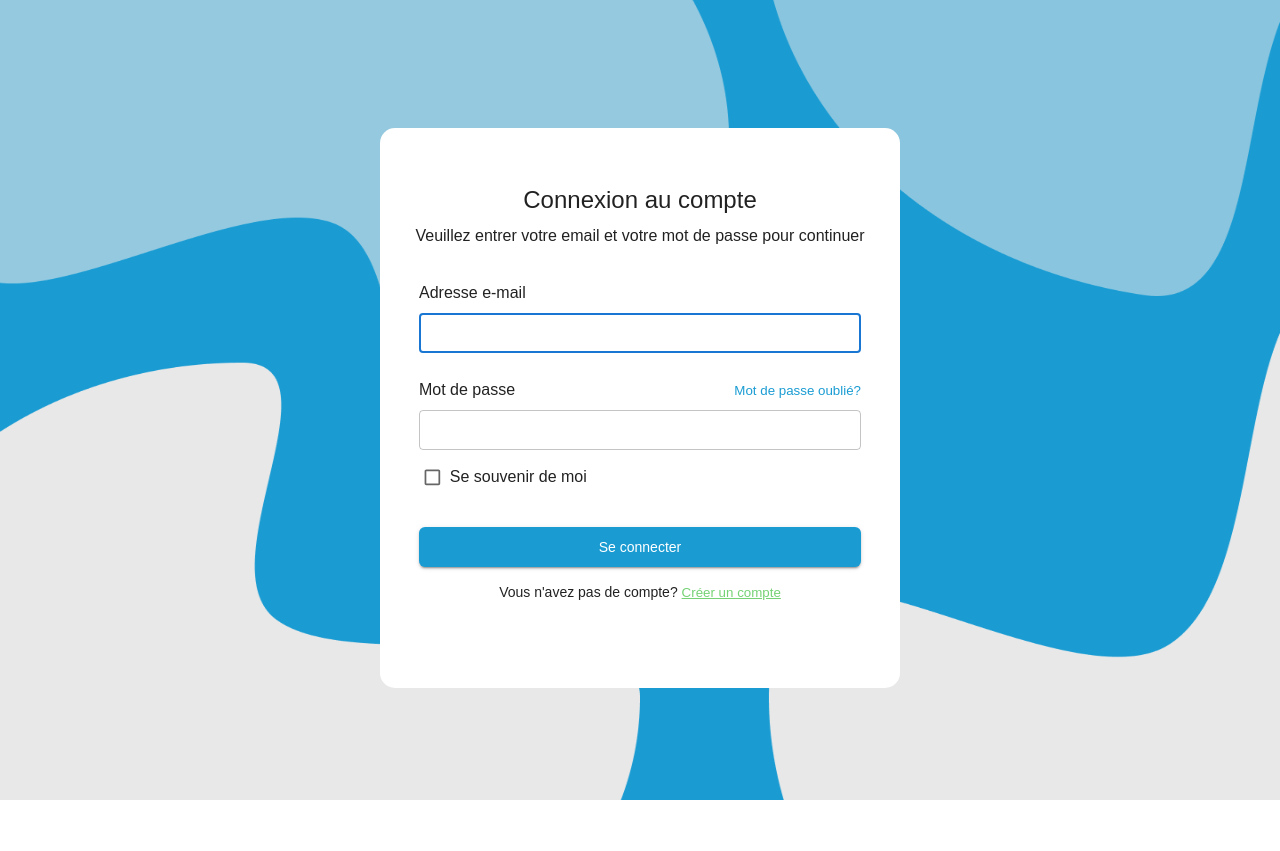
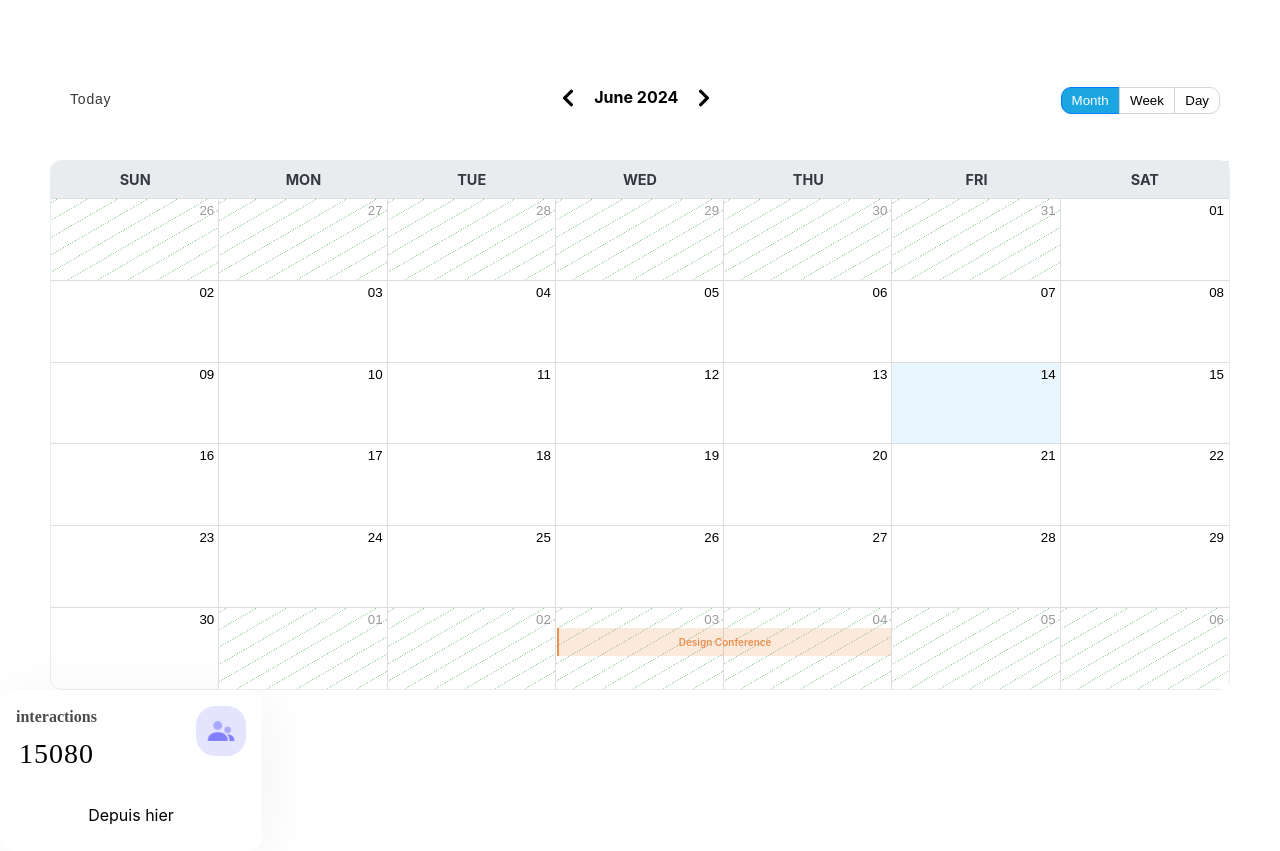
Before and after one commit to abderbj/dashboard-PAT-frontend, a React (Create React App) app: page / in a window 1280 px wide. Before the commit the page ends 800 px from the top, so only its background shows below. Built offline with nearby package versions, Linux system fonts and the light colour scheme.

Commit message:
configured callendar with static events

```diff
--- a/src/App.js
+++ b/src/App.js
@@ -1,5 +1,8 @@
-import logo from "./logo.svg";
-import "./App.css";
+import logo from './logo.svg';
+import './App.css';
+import StatisticCard from './components/StatisticCard';
+import Chart from './components/Chart';
+import EventsCalendar from './components/EventsCalendar' ;
 import React from "react";
 import { BrowserRouter as Router, Route, Routes } from "react-router-dom";
 import { ThemeProvider, createTheme } from "@mui/material/styles";
@@ -7,8 +10,8 @@ import CssBaseline from "@mui/material/CssBaseline";
 import Login from "./components/Login";
 import Signup from "./components/Signup";
 import Error from "./components/Error";
-import StatisticCard from "./components/StatisticCard";
-import Chart from "./components/Chart";
+
+
 
 const theme = createTheme({
   typography: {
@@ -188,7 +191,10 @@ function App() {
     },
   };
   return (
-    <ThemeProvider theme={theme}>
+    <div className="App">
+        {/* <Chart props={props} /> */}
+        <EventsCalendar />
+        {/* <ThemeProvider theme={theme}>
           <CssBaseline />
           <Router>
             <Routes>
@@ -197,9 +203,12 @@ function App() {
               <Route path="*" element={<Error />} />
             </Routes>
           </Router>
-    </ThemeProvider>
-    // <Chart props={props} />
-    // <StatisticCard/>
+        </ThemeProvider> */}
+        {/* <Chart props={props} /> */}
+        <StatisticCard/>
+    </div>
+
+
   );
 }
 
--- /dev/null
+++ b/src/components/CustomToolbar.js
@@ -0,0 +1,65 @@
+// src/components/CustomToolbar.js
+import React from 'react';
+import { FaChevronLeft, FaChevronRight } from 'react-icons/fa'; // Import arrow icons
+
+const CustomToolbar = (toolbar) => {
+  const goToBack = () => {
+    toolbar.onNavigate('PREV');
+  };
+
+  const goToNext = () => {
+    toolbar.onNavigate('NEXT');
+  };
+
+  const goToCurrent = () => {
+    toolbar.onNavigate('TODAY');
+  };
+
+  const view = toolbar.view;
+  const label = toolbar.label;
+
+  return (
+    <div className="custom-toolbar">
+      <div className="today-button-container">
+        <button className="today-button" onClick={goToCurrent}>
+          Today
+        </button>
+      </div>
+
+      <div className="navigation-buttons">
+        <button className="nav-button" onClick={goToBack}>
+          <FaChevronLeft />
+        </button>
+        <span className="current-date" onClick={goToCurrent}>
+          {label}
+        </span>
+        <button className="nav-button" onClick={goToNext}>
+          <FaChevronRight />
+        </button>
+      </div>
+
+      <div className="view-buttons">
+        <button
+          className={`view-button ${view === 'month' ? 'active' : ''}`}
+          onClick={() => toolbar.onView('month')}
+        >
+          Month
+        </button>
+        <button
+          className={`view-button ${view === 'week' ? 'active' : ''}`}
+          onClick={() => toolbar.onView('week')}
+        >
+          Week
+        </button>
+        <button
+          className={`view-button ${view === 'day' ? 'active' : ''}`}
+          onClick={() => toolbar.onView('day')}
+        >
+          Day
+        </button>
+      </div>
+    </div>
+  );
+};
+
+export default CustomToolbar;
--- /dev/null
+++ b/src/components/EventsCalendar.css
@@ -0,0 +1,126 @@
+/* Custom Toolbar Styling */
+.custom-toolbar {
+    display: flex;
+    justify-content: space-between;
+    align-items: center;
+    margin-bottom: 10px;
+    padding: 10px;
+    border-radius: 5px;
+    height: 100px;
+  }
+
+  .navigation-buttons {
+    display: flex ;
+    margin-right: -90px ;
+  }
+
+  .nav-button {
+    background: none;
+    border: none;
+    font-size: 20px;
+    cursor: pointer;
+    margin: 0 10px;
+  }
+
+  .current-date {
+    font-size: 16px;
+    font-weight: bold;
+    cursor: pointer;
+  }
+  .today-button {
+    background: none;
+    font-size: 14px;
+    line-height: 19.1px;
+    text-align: left;
+    color:rgb(54, 57, 60);
+    letter-spacing: 0.8px;
+    border: none;
+    padding: 5px 10px;
+    cursor: pointer;
+    border-radius: 5px;
+  }
+
+  .view-buttons {
+    display: flex;
+  }
+
+  .view-button {
+    background: none;
+    border: 0.6px solid #ccc;
+    padding: 5px 10px;
+    cursor: pointer;
+    border: 0.6px solid rgba(213, 213, 213, 1);
+    margin-left: -0.6px;
+  }
+  .view-button:first-child {
+    border-radius: 10px 0 0 10px;
+  }
+  .view-button:last-child {
+    border-radius:0 10px 10px 0;
+  }
+  .view-button.active {
+    background-color: rgba(27, 165, 225, 1);
+    color: white;
+    border-color: #007bff;
+  }
+
+
+
+    /* Custom styling for events that don't belong to the selected month */
+  .rbc-day-bg.rbc-off-range-bg {
+    background-color: white;
+    position: relative;
+  }
+  .rbc-day-bg.rbc-off-range-bg:before {
+    content: '';
+    position: absolute;
+    top: 0;
+    left: 0;
+    right: 0;
+    bottom: 0;
+    z-index: 1;
+    pointer-events: none;
+    background: repeating-linear-gradient(
+                      -30deg,
+                      #d4d4d4,
+                      rgba(117, 210, 117, 1) 0.5px,
+                      transparent 0.5px,
+                      transparent 15px
+                    );
+  }
+
+
+  /* Styling for Day Names */
+.rbc-header {
+    background-color: #e9ecef;
+    color: #343a40;
+    font-weight: bold;
+    text-align: center;
+    padding: 10px 0;
+    border-bottom: 1px solid #ddd;
+  }
+
+  .rbc-header + .rbc-header {
+    border-left: none;
+  }
+
+  .rbc-header {
+    font-size: 0.9rem;
+    text-transform: uppercase;
+  }
+  .rbc-header:first-child {
+    border-radius: 10px 0 0 0;
+  }
+  .rbc-month-view{
+    border:  0.6px solid #e9ecef;
+    border-radius: 11px;
+  }
+  /* events styles */
+
+  .rbc-event{
+    padding: 0px;
+  }
+  .rbc-event.rbc-selected, .rbc-day-slot .rbc-selected.rbc-background-event{
+    opacity: 0.9;
+    background-color: rgba(255, 255, 255, 0); /*alter this to modify color when selected*/
+  }
--- /dev/null
+++ b/src/components/EventsCalendar.js
@@ -0,0 +1,81 @@
+import React from 'react';
+import { Calendar, momentLocalizer } from 'react-big-calendar';
+import moment from 'moment';
+import 'react-big-calendar/lib/css/react-big-calendar.css';
+import './EventsCalendar.css';
+import CustomToolbar from './CustomToolbar';
+
+const localizer = momentLocalizer(moment);
+
+const events = [
+  {
+    id: 0,
+    title: 'Design Conference',
+    start: new Date(2024, 6, 3, 10, 0),
+    end: new Date(2024, 6, 4, 12, 0),
+    allDay: true,
+  },
+  {
+    id: 1,
+    title: 'Weekend Festival',
+    start: new Date(2024, 6, 16, 10, 0),
+    end: new Date(2024, 6, 18, 12, 0),
+    allDay: true,
+  },
+  {
+    id: 2,
+    title: 'Glastonbury Festival',
+    start: new Date(2024, 6, 20, 11, 0),
+    end: new Date(2024, 6, 23, 12, 0),
+    allDay: true,
+  },
+  {
+    id: 3,
+    title: 'Glastonbury Festival',
+    start: new Date(2024, 6, 24, 10, 0),
+    end: new Date(2024, 6, 26, 12, 0),
+    allDay: true,
+  },
+];
+
+const colors = ['#e99151', '#51e9a1', '#a151e9', '#e951a1', '#51a1e9'];
+
+const EventsCalendar = () => {
+  const eventStyleGetter = (event) => {
+    const backgroundColor = colors[event.id % colors.length];
+    const style = {
+      border: 'none',
+      borderRadius: '0px',
+      textAlign: 'center',
+      fontSize: '10px',
+      padding: '8px 7px',
+      fontWeight: 600,
+      backgroundColor: `${backgroundColor}34`, // 14 is the alpha value for 20% opacity
+      borderLeft: `2px solid ${backgroundColor}`,
+      color: backgroundColor,
+    };
+    return {
+      style: style,
+    };
+  };
+
+  return (
+    <div style={{ height: '80vh' }}>
+      <Calendar
+        localizer={localizer}
+        events={events}
+        startAccessor="start"
+        endAccessor="end"
+        style={{ height: '100%', margin: '50px' }}
+        views={['month', 'week', 'day']}
+        defaultView="month"
+        components={{
+          toolbar: CustomToolbar,
+        }}
+        eventPropGetter={eventStyleGetter}
+      />
+    </div>
+  );
+};
+
+export default EventsCalendar;
```
Also changed, not shown: package.json (+10 -1 lines), 2 other files (tests, documents, lock files or other folders). Lines whose indentation alone changed are shown as unchanged.
